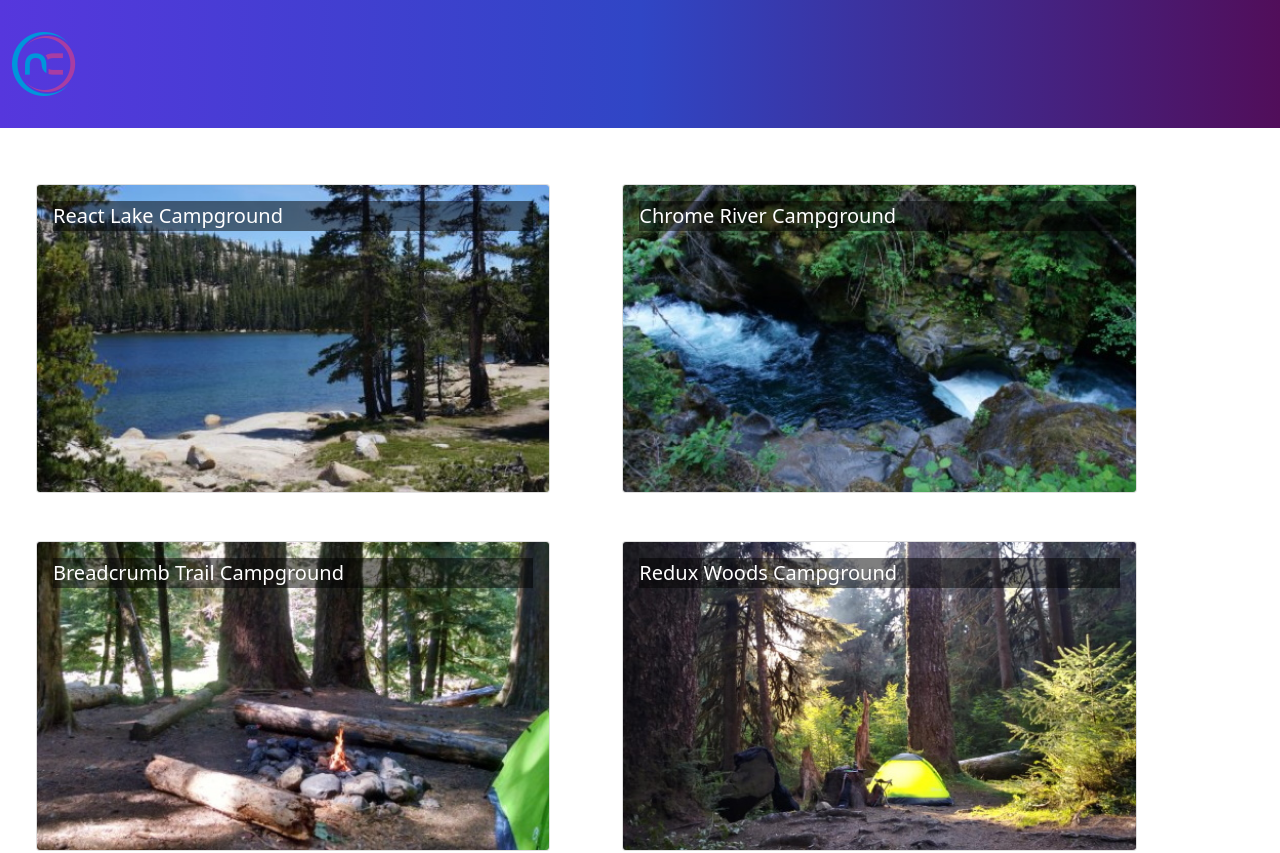
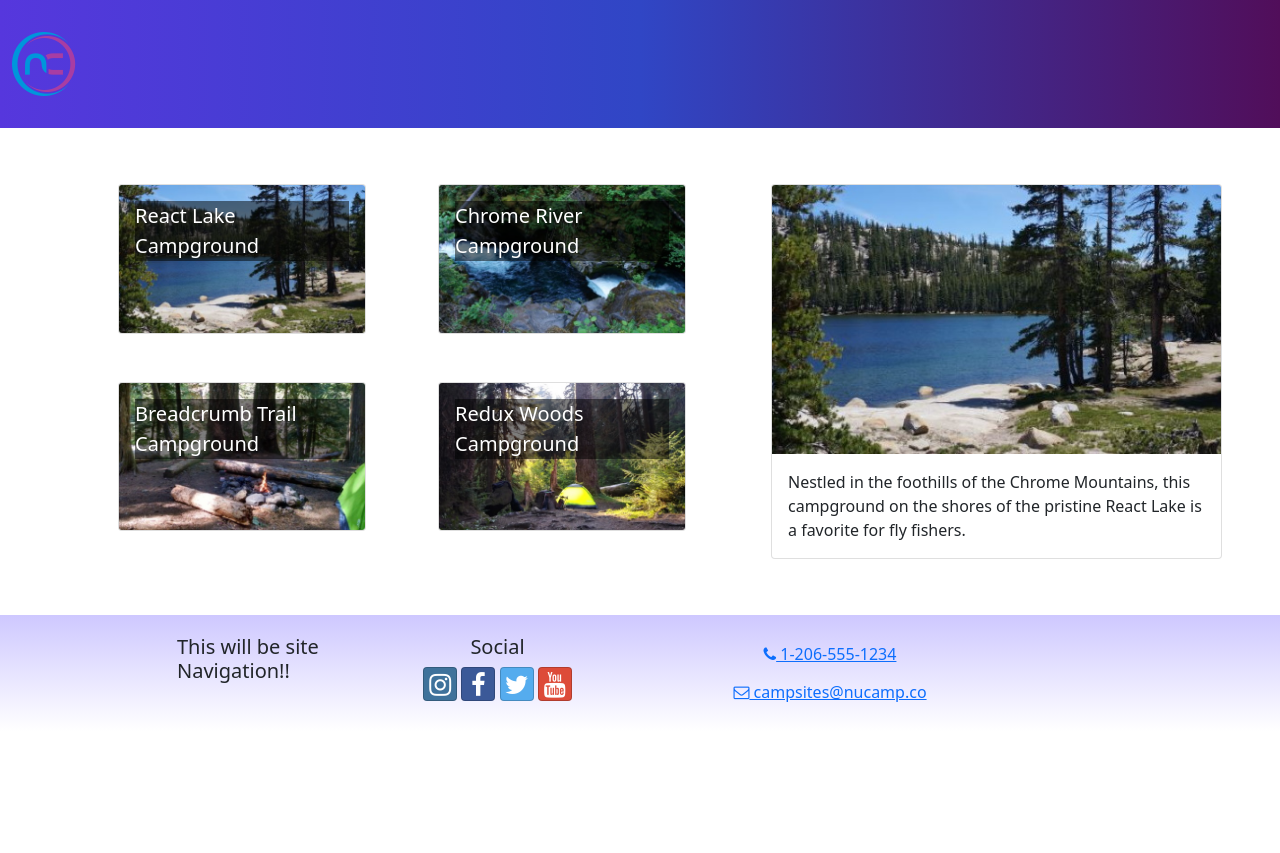
Before and after one commit to YoungKim11/react-nucampsite, a React (Create React App) app: page / in a window 1280 px wide. Shown: the top 853 px of the page. After the commit the page ends 800 px from the top, so only its background shows below. Built offline with nearby package versions, Linux system fonts and the light colour scheme.

Commit message:
useState

```diff
--- a/src/App.js
+++ b/src/App.js
@@ -1,6 +1,6 @@
 import React from 'react';
 import Header from './components/Header';
-import CampsitesList from './features/campsites/CampsitesList';
+import CampsitesDirectoryPage from './pages/CampsiteDirectoryPage';
 import Footer from './components/Footer';
 import './App.css';
 
@@ -8,7 +8,7 @@
   return (
     <div className="App">
       <Header />
-      <CampsitesList />
+      <CampsitesDirectoryPage />
       <Footer />
     </div>
   );
--- /dev/null
+++ b/src/features/campsites/CampsiteDetail.js
@@ -0,0 +1,20 @@
+import React from 'react';
+import { Card, CardImg, CardText, CardBody, Col} from 'reactstrap';
+
+
+const CampsiteDetail = ({ campsite }) => {
+    const { image, name, description } = campsite;
+
+    return (
+        <Col md='12' className='m-4'>
+            <Card>
+                <CardImg top src={image} alt={name} />
+                <CardBody>
+                    <CardText>{description}</CardText>
+                </CardBody>
+            </Card>
+        </Col>
+    )
+}
+
+export default CampsiteDetail;
--- a/src/features/campsites/CampsitesList.js
+++ b/src/features/campsites/CampsitesList.js
@@ -3,13 +3,19 @@
 import CampsiteCard from './CampsiteCard';
 import { selectAllCampsites } from './campsitesSlice';
 
-const CampsitesList = () => {
+
+const CampsitesList = ({setCampsiteId}) => {
     const campsites = selectAllCampsites();
     return (
         <Row className='ms-auto'>
             {campsites.map((campsite) => {
                 return(
-                    <Col md='5' className='m-4' key={campsite.id}>
+                    <Col
+                        md='5'
+                        className='m-4'
+                        key={campsite.id}
+                        onClick={() => setCampsiteId(campsite.id)}
+                        >
                         <CampsiteCard campsite={campsite} />
                     </Col>
                 )
--- a/src/features/campsites/campsitesSlice.js
+++ b/src/features/campsites/campsitesSlice.js
@@ -1,9 +1,14 @@
+import React from 'react';
 import { CAMPSITES } from '../../app/shared/CAMPSITES';
 
 export const selectAllCampsites = () => {
     return CAMPSITES;
 }
 
-export const selectRandomCampsite = () => {
-    return CAMPSITES[Math.floor(CAMPSITES.length * Math.random())];
+// export const selectRandomCampsite = () => {
+//     return CAMPSITES[Math.floor(CAMPSITES.length * Math.random())];
+// }
+
+export const selectCampsiteById = (id) => {
+    return CAMPSITES.find((campsite) => campsite.id === id);
 }
--- /dev/null
+++ b/src/pages/CampsiteDirectoryPage.js
@@ -0,0 +1,27 @@
+import React from "react";
+import { useState } from "react";
+import { Container, Row, Col} from "reactstrap";
+import CampsiteDetail from "../features/campsites/CampsiteDetail";
+import CampsitesList from "../features/campsites/CampsitesList";
+import { selectCampsiteById} from "../features/campsites/campsitesSlice";
+
+const CampsitesDirectoryPage = () => {
+    const [campsiteId, setCampsiteId] = useState(0);
+    const selectedCampsite = selectCampsiteById(campsiteId);
+
+    return (
+        <Container>
+            <Row>
+                <Col sm='5' md='7'>
+                    <CampsitesList setCampsiteId={setCampsiteId} />
+                </Col>
+                <Col sm='7' md = '5'>
+                    <CampsiteDetail campsite={selectedCampsite}/>
+                </Col>
+            </Row>
+        </Container>
+    )
+}
+
+
+export default CampsitesDirectoryPage
```
